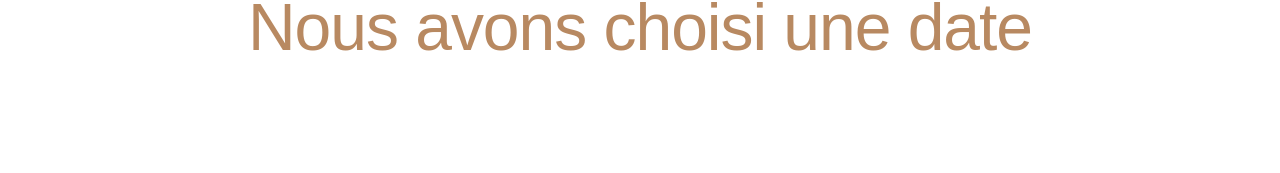
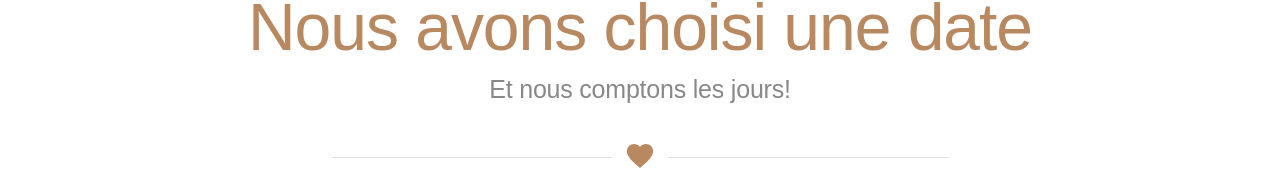
Before and after one commit to BenGex31/weddingguests, a React (Create React App) app: page /home in a window 1280 px wide. Shown: the part 920-1093 px from the top of the page. Before the commit the page ends 986 px from the top, so only its background shows below. Built offline with nearby package versions, Linux system fonts and the light colour scheme; no server answers; sample sign-in values are in the browser's storage; a web font is replaced by a local one.

Commit message:
Update Home.jsx

```diff
--- a/src/pages/Home.jsx
+++ b/src/pages/Home.jsx
@@ -4,6 +4,10 @@ import { AuthContext } from "../components/Auth";
 import Header from "../components/Header";
 import NavBar from "../components/NavBar";
 import MainTitle from "../components/MainTitle";
+import { Grid, Stack, Typography, Divider } from "@mui/material";
+import FavoriteIcon from "@mui/icons-material/Favorite";
+import { oswaldRegular as OswaldR } from "../core/theme/CustomTheme";
+import theme from "../core/theme/MuiTheme";
 
 const Home = () => {
   const { currentUser } = useContext(AuthContext);
@@ -14,13 +18,35 @@ const Home = () => {
   }
 
   return (
-    <>
+    <Grid>
       <header>
         <Header />
         <NavBar />
       </header>
       <MainTitle title='Nous avons choisi une date' />
-    </>
+      <Stack mt={1}>
+        <Typography
+          sx={{
+            fontSize: 25,
+            fontFamily: OswaldR.fontFamily,
+            fontWeight: OswaldR.fontWeight,
+            fontStyle: OswaldR.fontStyle,
+            color: theme.palette.secondary.main,
+          }}
+          align='center'
+          variant='h2'
+        >
+          Et nous comptons les jours!
+        </Typography>
+      </Stack>
+      <Stack alignItems='center' mt={4.5}>
+        <Divider sx={{ width: 617 }} orientation='horizontal'>
+          <FavoriteIcon
+            sx={{ color: theme.palette.primary.main, width: 36, height: 31.5 }}
+          />
+        </Divider>
+      </Stack>
+    </Grid>
   );
 };
 
```
